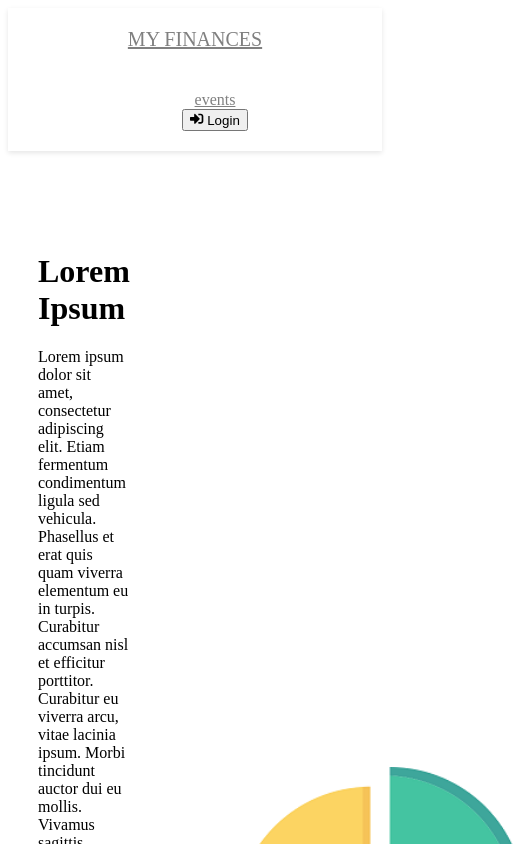
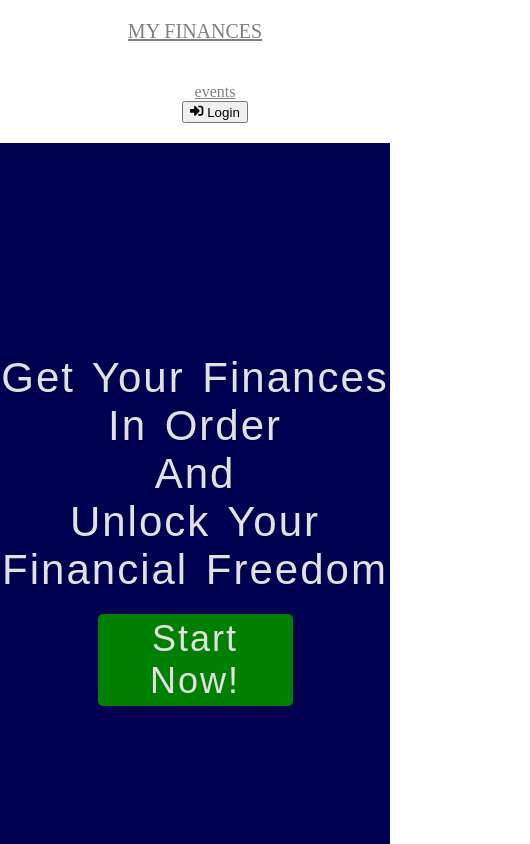
Before and after one commit to LeonardoHui/my-finances-app, a Next.js app: page / in a window 390 px wide. Shown: the top 844 px of the page, 530 px wide, since content can reach past the window. Built offline with nearby package versions, Linux system fonts and the light colour scheme; no server answers.

Commit message:
feat: change landing page

```diff
--- a/components/Hero.js
+++ /dev/null
@@ -1,75 +0,0 @@
-import React from "react";
-import styles from "@/styles/Hero.module.css";
-import Link from "next/link";
-import Image from "next/image";
-
-export default function Hero() {
-  return (
-    <div>
-      <div
-        className={styles.section}
-        style={{
-          display: "grid",
-          placeItems: "center",
-          gridTemplateColumns: "repeat(2, 1fr)",
-          gridGap: 100,
-        }}
-      >
-        <div>
-          <h1 className="mb-4 font-weight-normal line-height-1_4">
-            Lorem Ipsum
-          </h1>
-          <p className="text-muted mb-4 pb-2">
-            Lorem ipsum dolor sit amet, consectetur adipiscing elit. Etiam
-            fermentum condimentum ligula sed vehicula. Phasellus et erat quis
-            quam viverra elementum eu in turpis. Curabitur accumsan nisl et
-            efficitur porttitor. Curabitur eu viverra arcu, vitae lacinia ipsum.
-            Morbi tincidunt auctor dui eu mollis. Vivamus sagittis laoreet metus
-            sit amet lacinia. Nulla et eros posuere, tempus dolor sed, aliquet
-            sem. Duis facilisis varius ligula, non rutrum metus lobortis nec.
-            Integer laoreet, magna nec gravida consequat, dolor enim luctus
-            magna, hendrerit vehicula lacus lectus quis felis. Praesent id
-            imperdiet est. Proin sed urna a est tempor molestie quis in purus.
-            Vestibulum consectetur nunc felis, at feugiat est feugiat non.
-            Mauris ut pretium ante, non condimentum lorem.
-          </p>
-          <Link href="/account/register">
-            <button>Register Now!</button>
-          </Link>
-        </div>
-        <div>
-          <Image src="/images/piechart.png" width={300} height={300} />
-        </div>
-      </div>
-      <div
-        className={styles.section}
-        style={{
-          display: "grid",
-          placeItems: "center",
-          gridTemplateColumns: "repeat(2, 1fr)",
-          gridGap: 100,
-        }}
-      >
-        <div>
-          <Image src="/images/barchart.png" width={300} height={300} />
-        </div>
-        <div>
-          <p className="text-muted mb-4 pb-2">
-            Pellentesque mollis sodales tortor, eu semper turpis tristique ut.
-            Suspendisse nec nulla hendrerit, aliquet magna id, dictum lacus.
-            Pellentesque ante augue, condimentum sit amet risus nec, aliquam
-            feugiat lacus. Proin convallis dapibus libero in auctor. Sed orci
-            augue, feugiat eget placerat eget, finibus eget purus. Mauris
-            tristique mauris quis mattis viverra. Orci varius natoque penatibus
-            et magnis dis parturient montes, nascetur ridiculus mus. Sed ut
-            risus ullamcorper tellus faucibus iaculis eu eget ex. Morbi lacus
-            magna, ultricies at egestas ut, luctus vitae dui.
-          </p>
-          <Link href="/about">
-            Find Out How <span className="ml-2 right-icon">&#8594;</span>
-          </Link>
-        </div>
-      </div>
-    </div>
-  );
-}
--- a/components/Layout.js
+++ b/components/Layout.js
@@ -19,7 +19,6 @@ export default function Layout({ title, keywords, description, children }) {
       </Head>
 
       <Header />
-
       <div className={styles.container}>{children}</div>
       <Footer />
     </div>
--- a/pages/_document.js
+++ b/pages/_document.js
@@ -4,7 +4,12 @@ export default function Document() {
   return (
     <Html lang="en">
       <Head />
-      <body>
+      <body
+        style={
+          // control global css here
+          { margin: 0 }
+        }
+      >
         <Main />
         <NextScript />
       </body>
--- a/pages/index.js
+++ b/pages/index.js
@@ -1,12 +1,30 @@
+import React from "react";
+import styles from "@/styles/Landing.module.css";
 import Link from "next/link";
-
+import Image from "next/image";
 import Layout from "@/components/Layout";
-import Hero from "@/components/Hero";
 
 export default function Home() {
   return (
     <Layout>
-      <Hero />
+      <LandingContent />
     </Layout>
   );
 }
+
+export function LandingContent() {
+  return (
+    <section className={styles.section}>
+      <div className={styles.hero}>
+        <h1>Get your finances in order</h1>
+        <h1>And</h1>
+        <h1> Unlock your financial freedom</h1>
+        <div className={styles.button}>
+          <Link className={styles.link} href="/account/register">
+            <p className={styles.text}>Start Now!</p>
+          </Link>
+        </div>
+      </div>
+    </section>
+  );
+}
--- a/styles/404.module.css
+++ b/styles/404.module.css
@@ -1,6 +1,8 @@
 .error {
+  align-items: center;
+  justify-content: center;
   text-align: center;
-  margin: 100px 0 200px;
+  margin: 20vh auto;
 }
 
 .error h1 {
--- a/styles/Header.module.css
+++ b/styles/Header.module.css
@@ -4,7 +4,7 @@
   align-items: center;
   background: white;
   color: black;
-  height: 60px;
+  height: 6vh;
   padding: 0 30px;
   box-shadow: 0 2px 5px rgb(0, 0, 0, 0.1);
 }
--- a/styles/Hero.module.css
+++ /dev/null
@@ -1,6 +0,0 @@
-.section {
-  padding-top: 20px;
-  padding-bottom: 20px;
-  position: relative;
-  justify-items: center;
-}
--- a/styles/Home.module.css
+++ /dev/null
@@ -1,278 +0,0 @@
-.main {
-  display: flex;
-  flex-direction: column;
-  justify-content: space-between;
-  align-items: center;
-  padding: 6rem;
-  min-height: 100vh;
-}
-
-.description {
-  display: inherit;
-  justify-content: inherit;
-  align-items: inherit;
-  font-size: 0.85rem;
-  max-width: var(--max-width);
-  width: 100%;
-  z-index: 2;
-  font-family: var(--font-mono);
-}
-
-.description a {
-  display: flex;
-  justify-content: center;
-  align-items: center;
-  gap: 0.5rem;
-}
-
-.description p {
-  position: relative;
-  margin: 0;
-  padding: 1rem;
-  background-color: rgba(var(--callout-rgb), 0.5);
-  border: 1px solid rgba(var(--callout-border-rgb), 0.3);
-  border-radius: var(--border-radius);
-}
-
-.code {
-  font-weight: 700;
-  font-family: var(--font-mono);
-}
-
-.grid {
-  display: grid;
-  grid-template-columns: repeat(4, minmax(25%, auto));
-  width: var(--max-width);
-  max-width: 100%;
-}
-
-.card {
-  padding: 1rem 1.2rem;
-  border-radius: var(--border-radius);
-  background: rgba(var(--card-rgb), 0);
-  border: 1px solid rgba(var(--card-border-rgb), 0);
-  transition: background 200ms, border 200ms;
-}
-
-.card span {
-  display: inline-block;
-  transition: transform 200ms;
-}
-
-.card h2 {
-  font-weight: 600;
-  margin-bottom: 0.7rem;
-}
-
-.card p {
-  margin: 0;
-  opacity: 0.6;
-  font-size: 0.9rem;
-  line-height: 1.5;
-  max-width: 30ch;
-}
-
-.center {
-  display: flex;
-  justify-content: center;
-  align-items: center;
-  position: relative;
-  padding: 4rem 0;
-}
-
-.center::before {
-  background: var(--secondary-glow);
-  border-radius: 50%;
-  width: 480px;
-  height: 360px;
-  margin-left: -400px;
-}
-
-.center::after {
-  background: var(--primary-glow);
-  width: 240px;
-  height: 180px;
-  z-index: -1;
-}
-
-.center::before,
-.center::after {
-  content: '';
-  left: 50%;
-  position: absolute;
-  filter: blur(45px);
-  transform: translateZ(0);
-}
-
-.logo,
-.thirteen {
-  position: relative;
-}
-
-.thirteen {
-  display: flex;
-  justify-content: center;
-  align-items: center;
-  width: 75px;
-  height: 75px;
-  padding: 25px 10px;
-  margin-left: 16px;
-  transform: translateZ(0);
-  border-radius: var(--border-radius);
-  overflow: hidden;
-  box-shadow: 0px 2px 8px -1px #0000001a;
-}
-
-.thirteen::before,
-.thirteen::after {
-  content: '';
-  position: absolute;
-  z-index: -1;
-}
-
-/* Conic Gradient Animation */
-.thirteen::before {
-  animation: 6s rotate linear infinite;
-  width: 200%;
-  height: 200%;
-  background: var(--tile-border);
-}
-
-/* Inner Square */
-.thirteen::after {
-  inset: 0;
-  padding: 1px;
-  border-radius: var(--border-radius);
-  background: linear-gradient(
-    to bottom right,
-    rgba(var(--tile-start-rgb), 1),
-    rgba(var(--tile-end-rgb), 1)
-  );
-  background-clip: content-box;
-}
-
-/* Enable hover only on non-touch devices */
-@media (hover: hover) and (pointer: fine) {
-  .card:hover {
-    background: rgba(var(--card-rgb), 0.1);
-    border: 1px solid rgba(var(--card-border-rgb), 0.15);
-  }
-
-  .card:hover span {
-    transform: translateX(4px);
-  }
-}
-
-@media (prefers-reduced-motion) {
-  .thirteen::before {
-    animation: none;
-  }
-
-  .card:hover span {
-    transform: none;
-  }
-}
-
-/* Mobile */
-@media (max-width: 700px) {
-  .content {
-    padding: 4rem;
-  }
-
-  .grid {
-    grid-template-columns: 1fr;
-    margin-bottom: 120px;
-    max-width: 320px;
-    text-align: center;
-  }
-
-  .card {
-    padding: 1rem 2.5rem;
-  }
-
-  .card h2 {
-    margin-bottom: 0.5rem;
-  }
-
-  .center {
-    padding: 8rem 0 6rem;
-  }
-
-  .center::before {
-    transform: none;
-    height: 300px;
-  }
-
-  .description {
-    font-size: 0.8rem;
-  }
-
-  .description a {
-    padding: 1rem;
-  }
-
-  .description p,
-  .description div {
-    display: flex;
-    justify-content: center;
-    position: fixed;
-    width: 100%;
-  }
-
-  .description p {
-    align-items: center;
-    inset: 0 0 auto;
-    padding: 2rem 1rem 1.4rem;
-    border-radius: 0;
-    border: none;
-    border-bottom: 1px solid rgba(var(--callout-border-rgb), 0.25);
-    background: linear-gradient(
-      to bottom,
-      rgba(var(--background-start-rgb), 1),
-      rgba(var(--callout-rgb), 0.5)
-    );
-    background-clip: padding-box;
-    backdrop-filter: blur(24px);
-  }
-
-  .description div {
-    align-items: flex-end;
-    pointer-events: none;
-    inset: auto 0 0;
-    padding: 2rem;
-    height: 200px;
-    background: linear-gradient(
-      to bottom,
-      transparent 0%,
-      rgb(var(--background-end-rgb)) 40%
-    );
-    z-index: 1;
-  }
-}
-
-/* Tablet and Smaller Desktop */
-@media (min-width: 701px) and (max-width: 1120px) {
-  .grid {
-    grid-template-columns: repeat(2, 50%);
-  }
-}
-
-@media (prefers-color-scheme: dark) {
-  .vercelLogo {
-    filter: invert(1);
-  }
-
-  .logo,
-  .thirteen img {
-    filter: invert(1) drop-shadow(0 0 0.3rem #ffffff70);
-  }
-}
-
-@keyframes rotate {
-  from {
-    transform: rotate(360deg);
-  }
-  to {
-    transform: rotate(0deg);
-  }
-}
--- /dev/null
+++ b/styles/Landing.module.css
@@ -0,0 +1,48 @@
+.section {
+  display: flex;
+  align-items: center;
+  justify-content: center;
+  height: 94vh;
+  width: 100vw;
+  background-color: rgb(0, 0, 80);
+}
+
+.hero {
+  display: block;
+}
+
+.hero h1 {
+  color: rgb(225, 225, 225);
+  text-transform: capitalize;
+  text-align: center;
+  font-family: sans-serif;
+  font-weight: lighter;
+  font-size: 42px;
+  letter-spacing: 2px;
+  word-spacing: 4px;
+  margin: 0;
+}
+
+.button {
+  background-color: green;
+  width: 50%;
+  margin: 20px auto;
+  border-radius: 5px;
+}
+
+.link {
+  text-decoration: none;
+}
+
+.text {
+  color: rgb(225, 225, 225);
+  text-transform: capitalize;
+  text-align: center;
+  font-family: sans-serif;
+  font-weight: lighter;
+  font-size: 36px;
+  letter-spacing: 2px;
+  word-spacing: 4px;
+  margin: 0px;
+  padding: 4px;
+}
--- a/styles/Layout.module.css
+++ b/styles/Layout.module.css
@@ -1,5 +1,12 @@
 .container {
-  margin: 60px auto;
-  max-width: 960px;
-  padding: 0 30px;
+  display: flex;
+  margin: 0 auto;
+  padding: 0 auto;
+  max-width: 100vw;
+  align-items: center;
+  justify-items: center;
 }
+
+.general {
+  margin: 0;
+}
```
